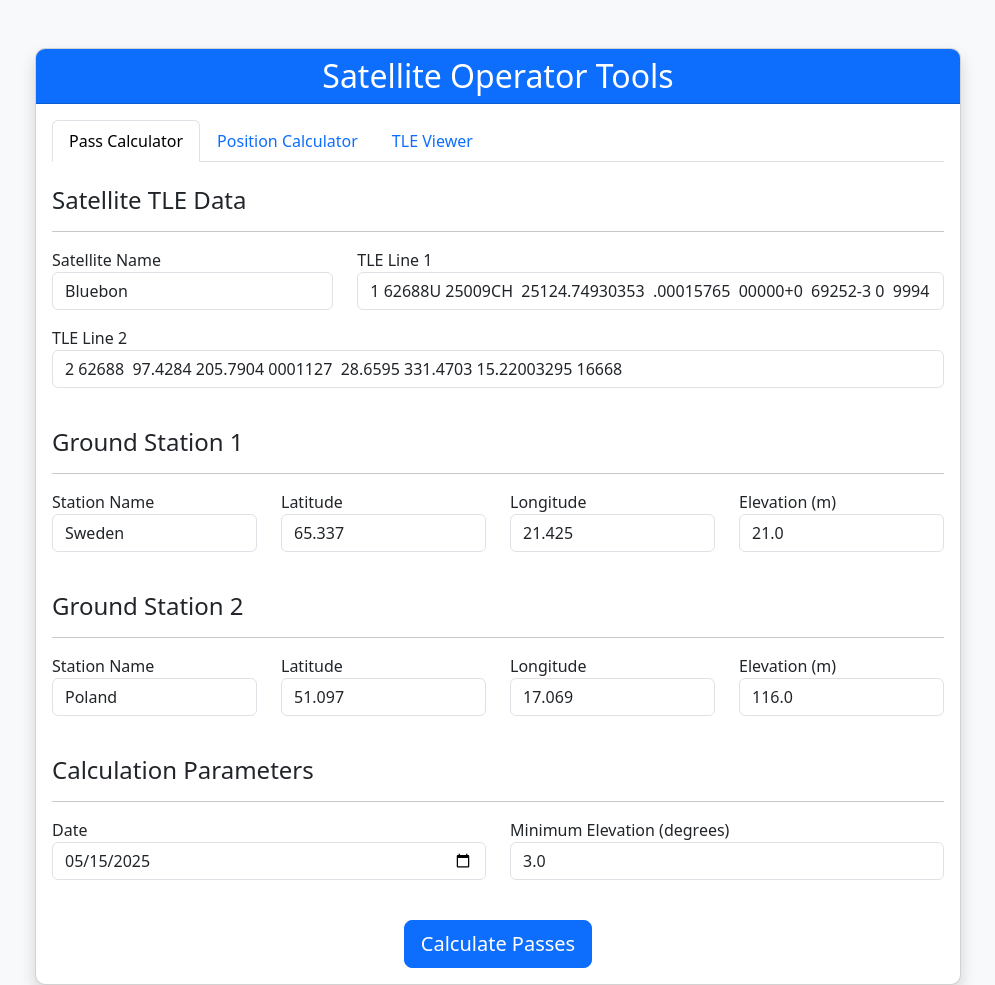
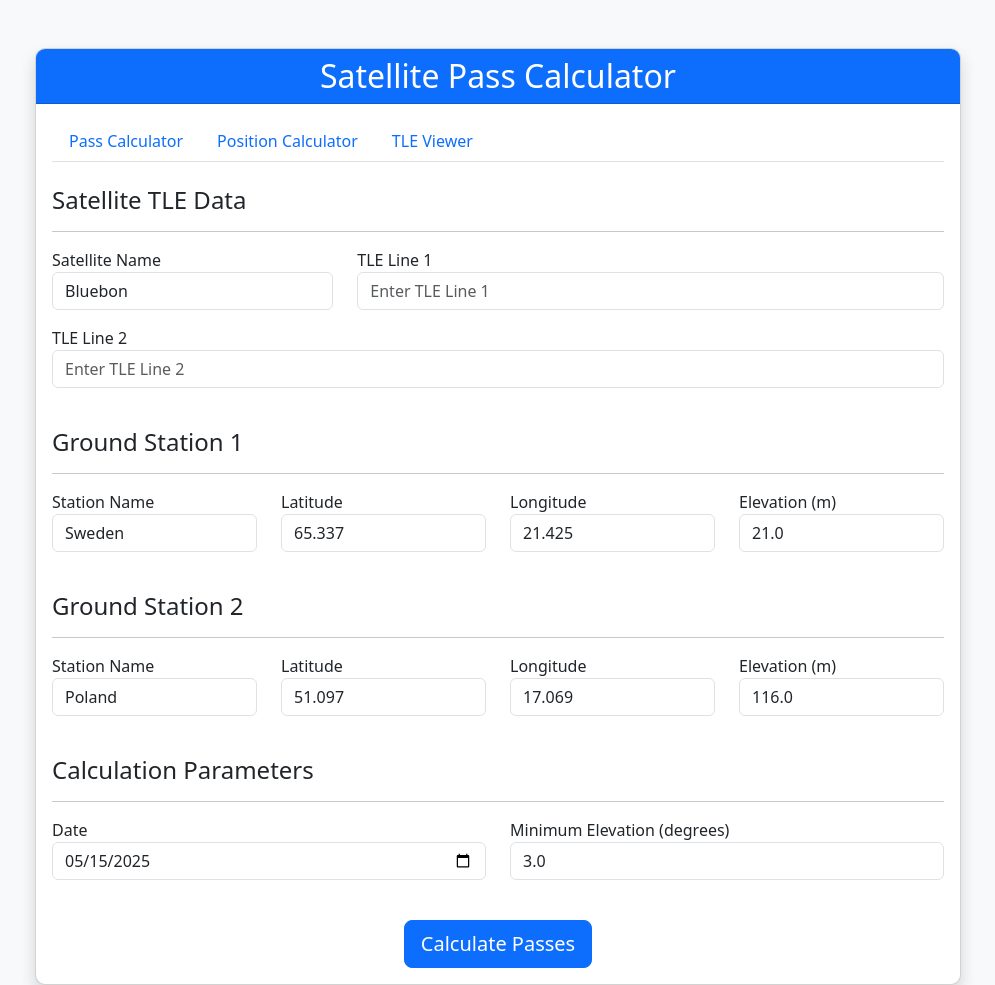
Before and after one commit to Kyrtap1309/satellite_operator_toolbox, a Flask app: page / in a window 1280 px wide. Shown: the whole page, without its empty margins (142-1137 px from the left). Run offline with Flask 3, Linux system fonts and the light colour scheme.

Commit message:
Make base.html and provide it to index.html

```diff
--- a/config.py
+++ b/config.py
@@ -7,10 +7,10 @@
     # Satellite defaults
     SATELLITE_NAME: str = "Bluebon"
     SATELLITE_TLE_LINE1: str = (
-        "1 62688U 25009CH  25124.74930353  .00015765  00000+0  69252-3 0  9994"
+        ""
     )
     SATELLITE_TLE_LINE2: str = (
-        "2 62688  97.4284 205.7904 0001127  28.6595 331.4703 15.22003295 16668"
+        ""
     )
 
     # Ground stations
--- /dev/null
+++ b/templates/base.html
@@ -0,0 +1,87 @@
+<!DOCTYPE html>
+<html lang="en">
+  <head>
+    <meta charset="UTF-8" />
+    <meta name="viewport" content="width=device-width, initial-scale=1.0" />
+    <title>{% block title %}Satellite Operator Tools{% endblock %}</title>
+    <link
+      rel="stylesheet"
+      href="https://cdn.jsdelivr.net/npm/bootstrap@5.3.0/dist/css/bootstrap.min.css"
+    />
+    {% block extra_css %}
+    <link
+      rel="stylesheet"
+      href="{{ url_for('static', filename='css/style.css') }}"
+    />
+    {% endblock %} {% block head_scripts %}{% endblock %}
+  </head>
+  <body>
+    <div class="container mt-5">
+      <div class="row justify-content-center">
+        <div class="col-md-{% block col_width %}10{% endblock %}">
+          <div class="card shadow">
+            <div class="card-header bg-primary text-white">
+              <h2 class="text-center mb-0">
+                {% block page_title %}Satellite Operator Tools{% endblock %}
+              </h2>
+            </div>
+            <div class="card-body">
+              <!-- Flash messages -->
+              {% with messages = get_flashed_messages(with_categories=true) %}
+              {% if messages %} {% for category, message in messages %}
+              <div
+                class="alert alert-{{ 'danger' if category == 'error' else category }} alert-dismissible fade show"
+                role="alert"
+              >
+                {{ message }}
+                <button
+                  type="button"
+                  class="btn-close"
+                  data-bs-dismiss="alert"
+                ></button>
+              </div>
+              {% endfor %} {% endif %} {% endwith %}
+
+              <!-- Navigation tabs -->
+              <ul class="nav nav-tabs mb-4">
+                <li class="nav-item">
+                  <a
+                    class="nav-link {% if active_tab == 'calculator' %}active{% endif %}"
+                    href="{{ url_for('index') }}"
+                    >Pass Calculator</a
+                  >
+                </li>
+                <li class="nav-item">
+                  <a
+                    class="nav-link {% if active_tab == 'position' %}active{% endif %}"
+                    href="{{ url_for('position') }}"
+                    >Position Calculator</a
+                  >
+                </li>
+                <li class="nav-item">
+                  <a
+                    class="nav-link {% if active_tab == 'tle_viewer' %}active{% endif %}"
+                    href="{{ url_for('tle_viewer') }}"
+                    >TLE Viewer</a
+                  >
+                </li>
+                {% if active_tab == 'results' %}
+                <li class="nav-item">
+                  <span class="nav-link active">Results</span>
+                </li>
+                {% endif %}
+              </ul>
+
+              <!-- Main content -->
+              {% block content %}{% endblock %}
+            </div>
+          </div>
+        </div>
+      </div>
+    </div>
+
+    <!-- Bootstrap JS -->
+    <script src="https://cdn.jsdelivr.net/npm/bootstrap@5.3.0/dist/js/bootstrap.bundle.min.js"></script>
+    {% block scripts %}{% endblock %}
+  </body>
+</html>
--- a/templates/index.html
+++ b/templates/index.html
@@ -1,45 +1,6 @@
-<!DOCTYPE html>
-<html lang="en">
-  <head>
-    <meta charset="UTF-8" />
-    <meta name="viewport" content="width=device-width, initial-scale=1.0" />
-    <title>Satellite Pass Calculator</title>
-    <link
-      rel="stylesheet"
-      href="https://cdn.jsdelivr.net/npm/bootstrap@5.3.0/dist/css/bootstrap.min.css"
-    />
-    <link
-      rel="stylesheet"
-      href="{{ url_for('static', filename='css/style.css') }}"
-    />
-  </head>
-  <body>
-    <div class="container mt-5">
-      <div class="row justify-content-center">
-        <div class="col-md-10">
-          <div class="card shadow">
-            <div class="card-header bg-primary text-white">
-              <h2 class="text-center mb-0">Satellite Operator Tools</h2>
-            </div>
-            <div class="card-body">
-              <ul class="nav nav-tabs mb-4">
-                <li class="nav-item">
-                  <a class="nav-link active" href="{{ url_for('index') }}"
-                    >Pass Calculator</a
-                  >
-                </li>
-                <li class="nav-item">
-                  <a class="nav-link" href="{{ url_for('position') }}"
-                    >Position Calculator</a
-                  >
-                </li>
-                <li class="nav-item">
-                  <a class="nav-link" href="{{ url_for('tle_viewer') }}"
-                    >TLE Viewer</a
-                  >
-                </li>
-              </ul>
-
+{% extends "base.html" %} {% block title %}Satellite Pass Calculator{% endblock
+%} {% block page_title %}Satellite Pass Calculator{% endblock %} {% block
+content %}
 <form action="{{ url_for('calculate') }}" method="post">
   <div class="row mb-4">
     <div class="col-md-12">
@@ -54,7 +15,8 @@
           class="form-control"
           id="tle_name"
           name="tle_name"
-                        value="{{ tle_name }}"
+          value="{{ tle_name | default('') }}"
+          placeholder="Enter satellite name"
           required
         />
       </div>
@@ -67,7 +29,8 @@
           class="form-control"
           id="tle_line1"
           name="tle_line1"
-                        value="{{ tle_line1 }}"
+          value="{{ tle_line1 | default('') }}"
+          placeholder="Enter TLE Line 1"
           required
         />
       </div>
@@ -80,7 +43,8 @@
           class="form-control"
           id="tle_line2"
           name="tle_line2"
-                        value="{{ tle_line2 }}"
+          value="{{ tle_line2 | default('') }}"
+          placeholder="Enter TLE Line 2"
           required
         />
       </div>
```
Also changed, not shown: other parts of templates/index.html (+30 -17 lines), 1 other file. Lines whose indentation alone changed are shown as unchanged.
